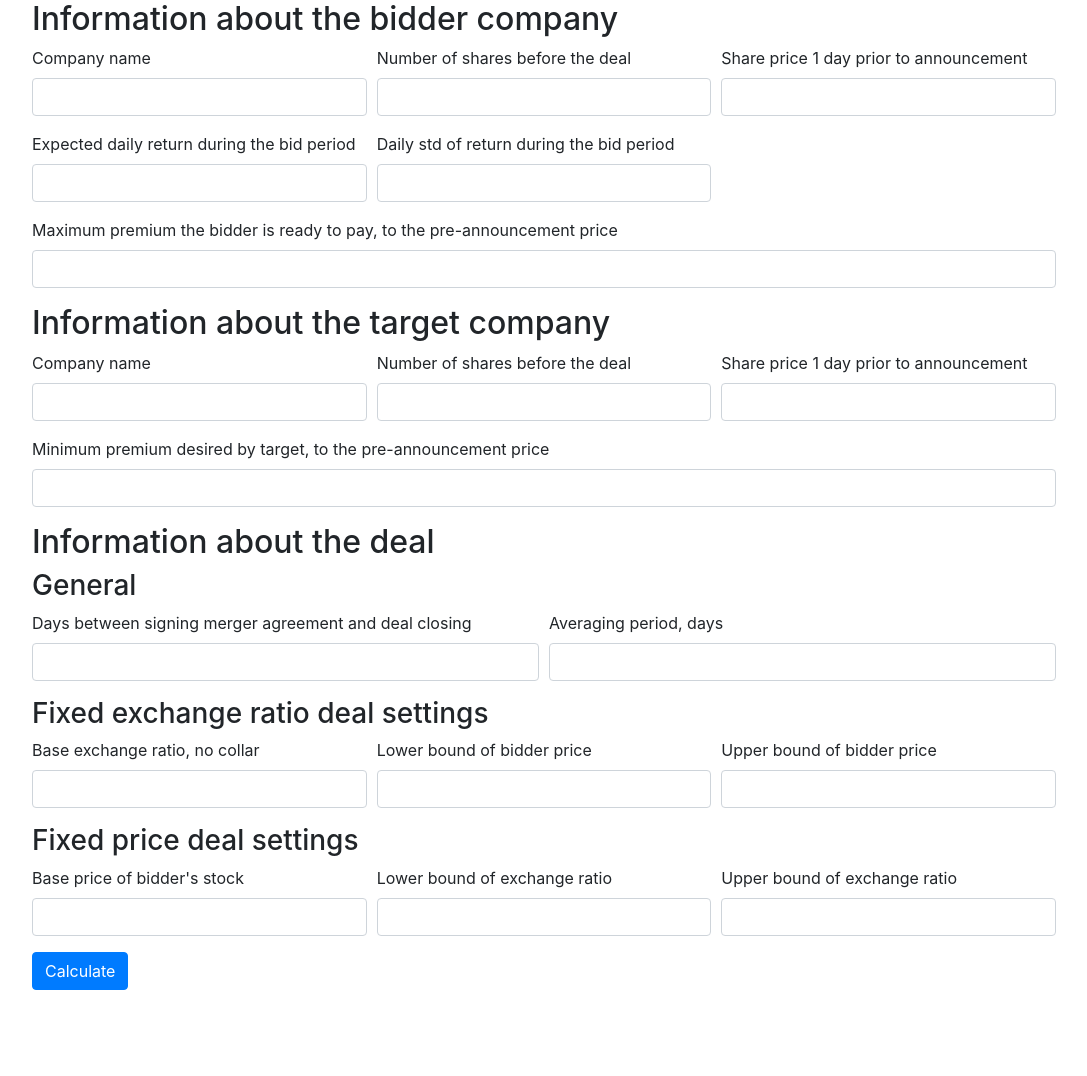
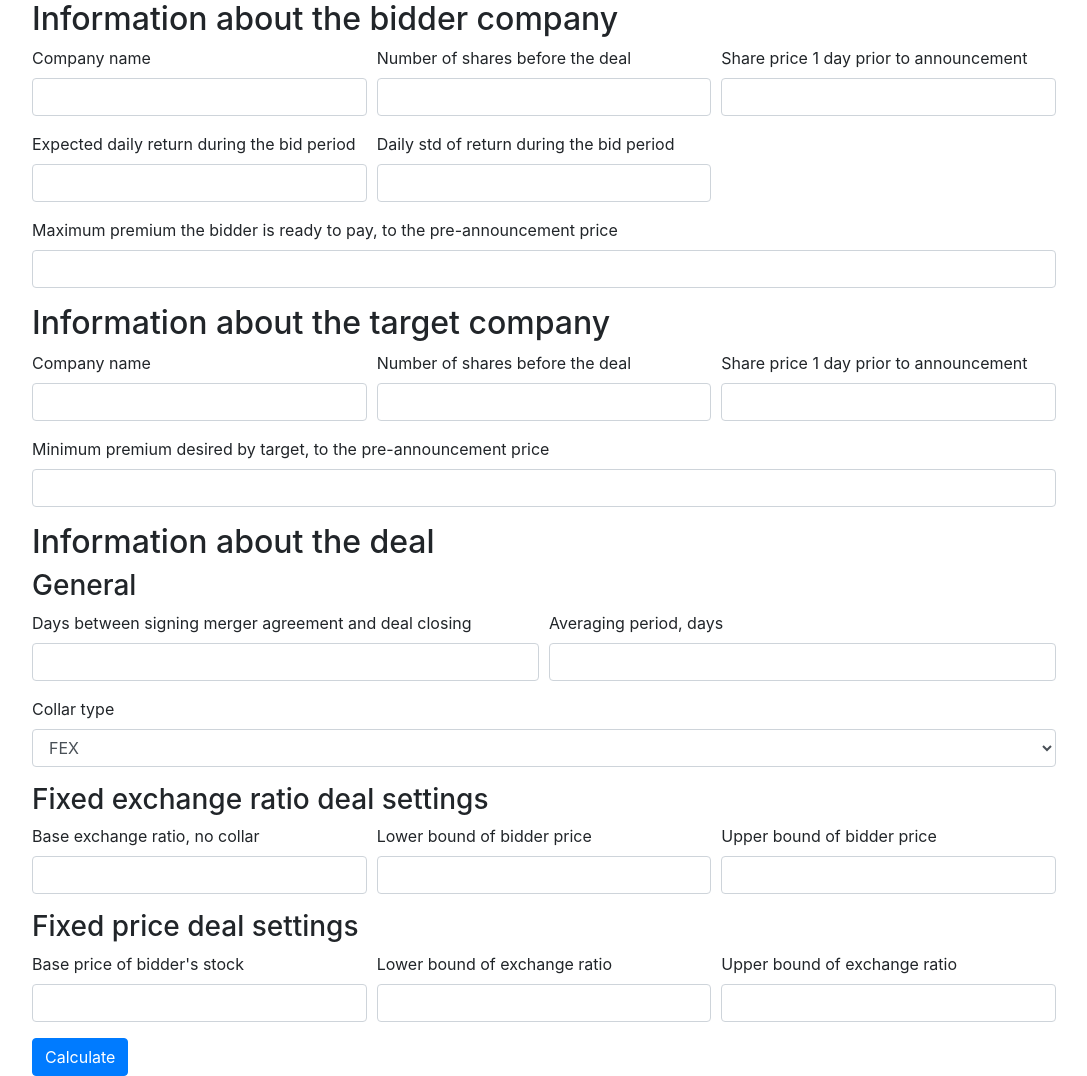
Before and after one commit to yuryfedotov/collar_offer_valuation, a Django app: page / in a window 1280 px wide. Shown: the whole page, without its empty margins (96-1183 px from the left). Before the commit the page ends 990 px from the top, so only its background shows below. Run offline with Django 3.2, Linux system fonts and the light colour scheme; some libraries are stand-ins or nearby versions.

Commit message:
MVP of the form completely done.

```diff
--- a/collar_app/templates/index.html
+++ b/collar_app/templates/index.html
@@ -73,6 +73,13 @@
                 <input type="number" min="0" class="form-control" name="avgPer" id="avgPer">
                 </div>
             </div>
+            <div class="form-group">
+                <label for="collarType">Collar type</label>
+                <select id="collarType" name="collarType" class="form-control">
+                    <option selected>FEX</option>
+                    <option>FP</option>
+                </select>
+            </div>
             <h3>Fixed exchange ratio deal settings</h3>
             <div class="form-row">
                 <div class="col-md-4 mb-3">
```
